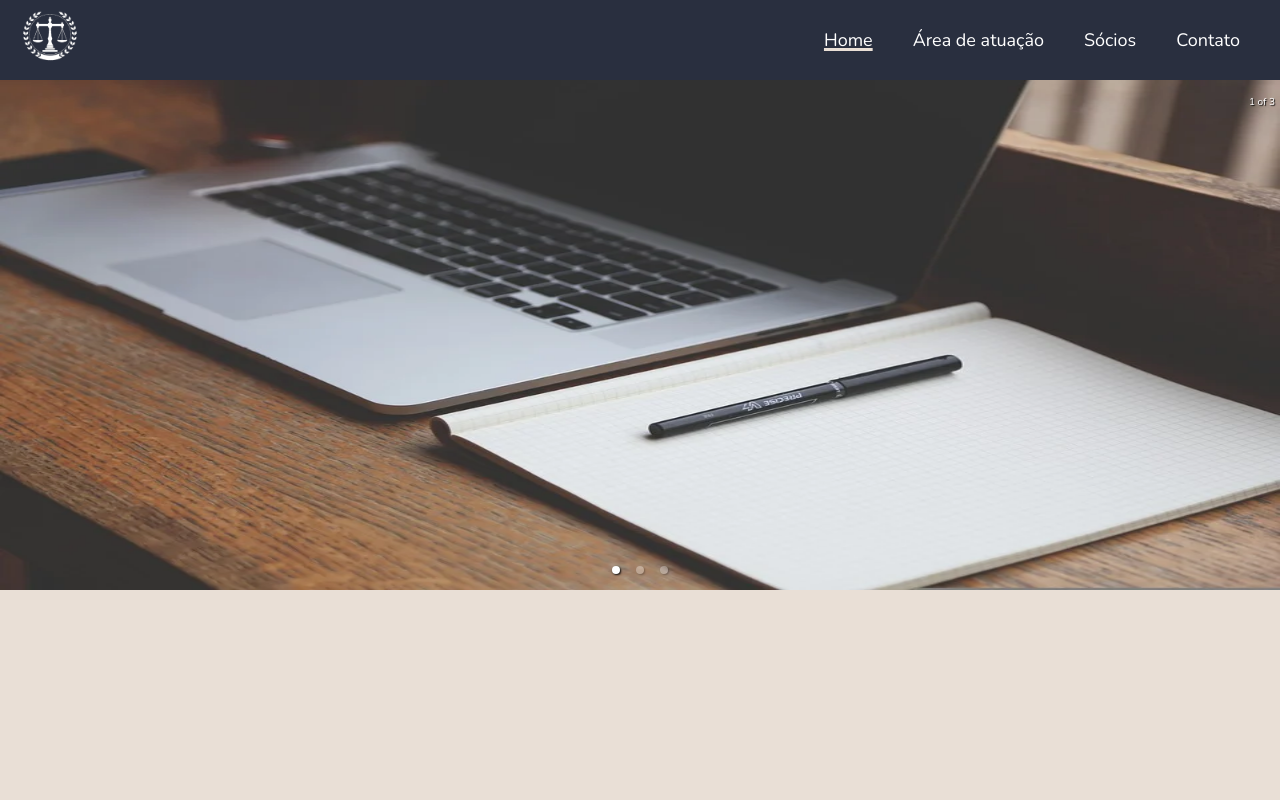
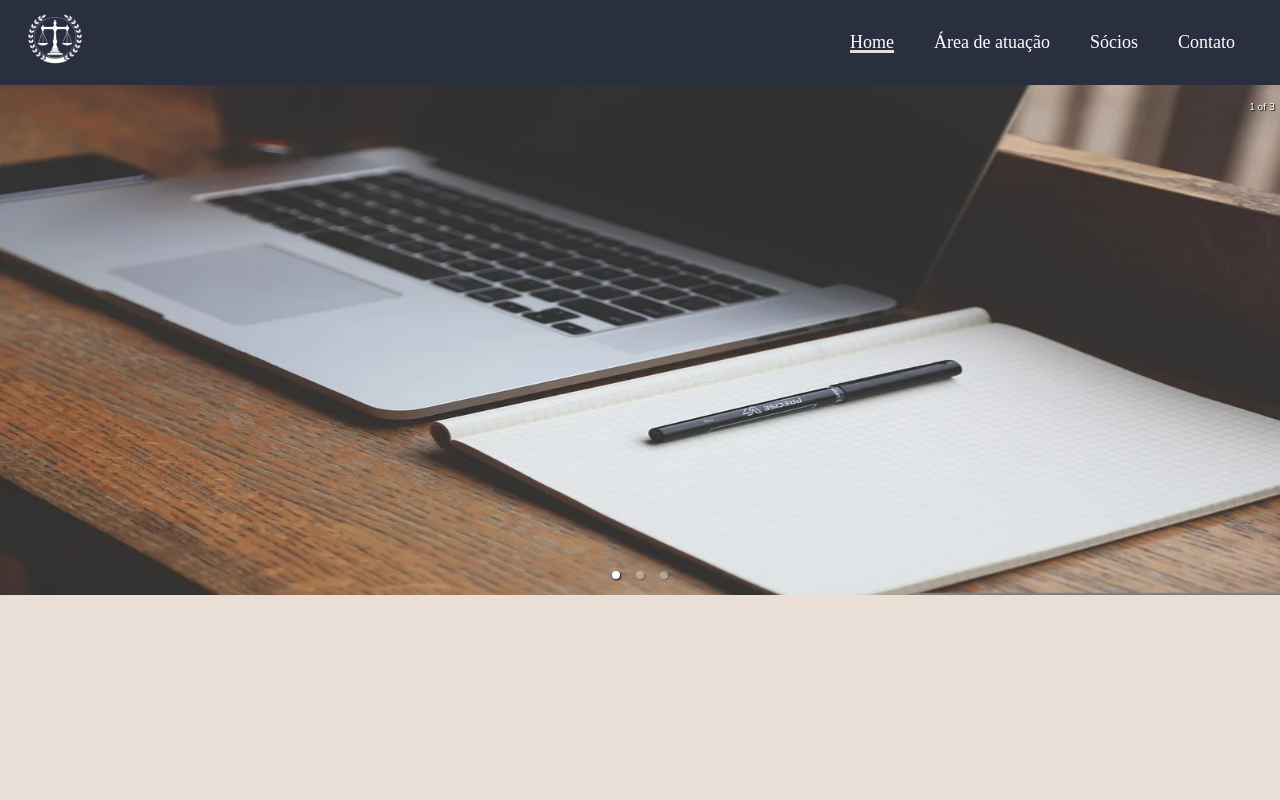
Before and after one commit to renatonascimento01/Advocacia, a Next.js app: page / in a window 1280 px wide. Shown: the top 800 px of the page. Built offline with nearby package versions, Linux system fonts and the light colour scheme.

Commit message:
serif font to navheader credibility

```diff
--- a/components/NavheaderMobile.tsx
+++ b/components/NavheaderMobile.tsx
@@ -155,6 +155,7 @@ function NaveHeaderItem({ title, url }: { title: string; url: string }) {
         textDecorationThickness: router.pathname === url ? "3px" : undefined,
         fontSize: 22,
         fontWeight: "bold",
+        fontFamily: "Times New Roman", // fonte serifada
       }}
     >
       {title}
--- a/components/NavheaderPC.tsx
+++ b/components/NavheaderPC.tsx
@@ -7,14 +7,14 @@ export default function NavHeader() {
     <header
       style={{
         width: "100%",
-        height: "80px",
+        height: "85px",
         backgroundColor: colors.primary,
         boxShadow: "0px 4px 4px rgba(0, 0, 0, 0.25)",
         display: "flex",
         flexDirection: "row",
         justifyContent: "space-between",
         alignItems: "center",
-        padding: "0px 20px",
+        padding: "10px 25px",
       }}
     >
       <div>
@@ -44,6 +44,7 @@ function NaveHeaderItem({ title, url }: { title: string; url: string }) {
           router.pathname === url ? colors.terceira : undefined,
         textDecorationThickness: router.pathname === url ? "3px" : undefined,
         fontSize: 18,
+        fontFamily: "Times New Roman", // fonte serifada
       }}
       onMouseEnter={() => {
         setIsMouseOver(true);
```
